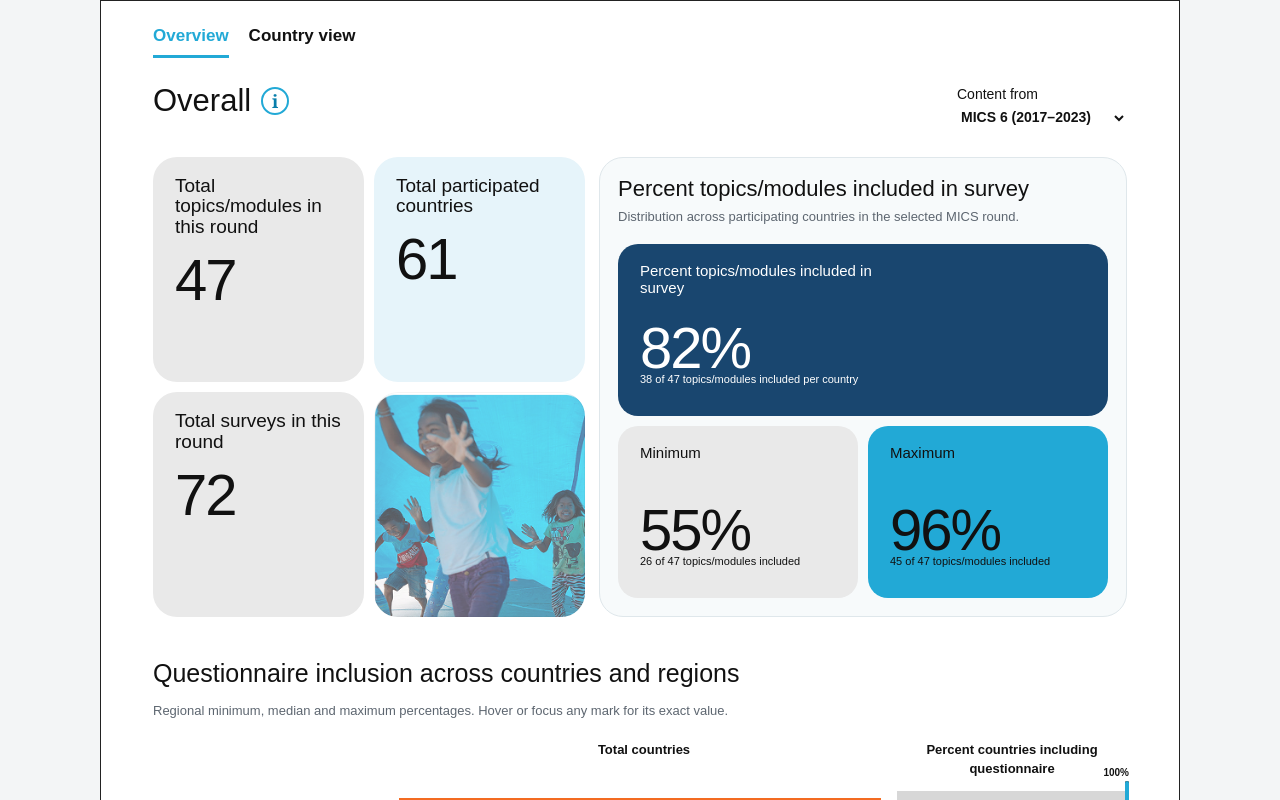
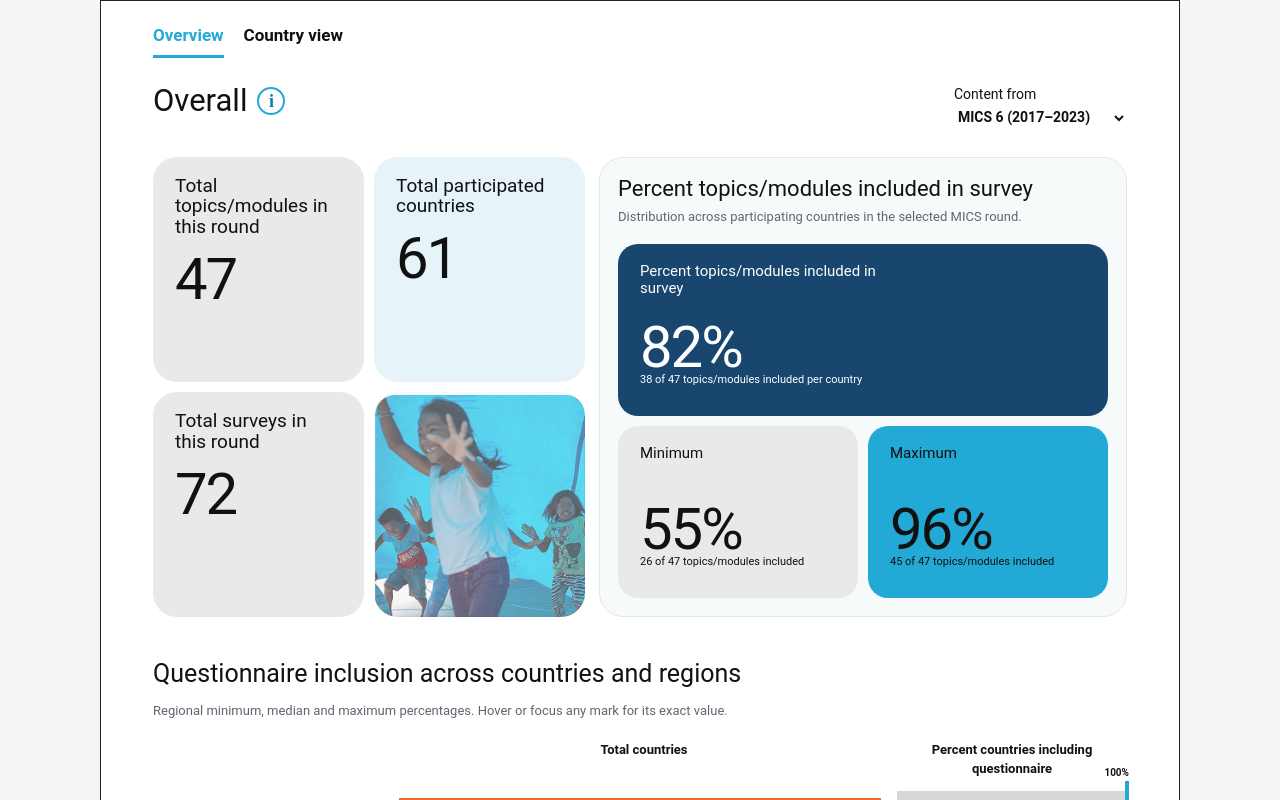
Before and after one commit to cmajorros/MICS-Survey-Topics-Dashboard, a Next.js app: page / in a window 1280 px wide. Shown: the top 800 px of the page. Built offline with nearby package versions, Linux system fonts and the light colour scheme.

Commit message:
Align dashboard fonts with MICS website

```diff
--- a/app/globals.css
+++ b/app/globals.css
@@ -1,6 +1,9 @@
 @import "tailwindcss";
+@import url("https://fonts.googleapis.com/css2?family=PT+Serif:ital,wght@0,400;0,700;1,400;1,700&family=Roboto:wght@400;500;700;900&display=swap");
 
 :root {
+  --primary-font: "Roboto", sans-serif;
+  --secondary-font: "PT Serif", serif;
   --cyan: #22a9d6;
   --cyan-soft: #e6f4fa;
   --navy: #19466f;
@@ -20,7 +23,7 @@ body {
   margin: 0;
   background: #f3f5f6;
   color: var(--ink);
-  font-family: Arial, Helvetica, sans-serif;
+  font-family: var(--primary-font);
 }
 
 button, select { font: inherit; }
@@ -65,7 +68,7 @@ button, select, [tabindex] { outline-color: var(--cyan); }
 }
 .title-with-info { display: flex; align-items: center; gap: 10px; min-width: 0; }
 .country-heading .title-with-info { width: 100%; }
-.info-button { flex: 0 0 auto; display: inline-grid; place-items: center; width: 28px; height: 28px; border: 2px solid var(--cyan); border-radius: 50%; background: #fff; color: #087eab; font-family: Georgia, serif; font-size: 18px; font-weight: 700; line-height: 1; cursor: pointer; }
+.info-button { flex: 0 0 auto; display: inline-grid; place-items: center; width: 28px; height: 28px; border: 2px solid var(--cyan); border-radius: 50%; background: #fff; color: #087eab; font-family: var(--secondary-font); font-size: 18px; font-weight: 700; line-height: 1; cursor: pointer; }
 .info-button:hover, .info-button:focus-visible { background: var(--cyan); color: #fff; }
 .filter-row {
   display: grid;
@@ -315,7 +318,7 @@ button, select, [tabindex] { outline-color: var(--cyan); }
   border-radius: 5px;
   background: #fff;
   color: var(--ink);
-  font-family: Arial, Helvetica, sans-serif;
+  font-family: var(--primary-font);
   font-size: 10px;
   font-weight: 700;
   line-height: 1;
@@ -359,7 +362,7 @@ button, select, [tabindex] { outline-color: var(--cyan); }
   border-radius: 8px;
   background: #102f4d;
   color: #fff;
-  font-family: Arial, Helvetica, sans-serif;
+  font-family: var(--primary-font);
   font-size: 12px;
   font-weight: 400;
   line-height: 1.35;
```
